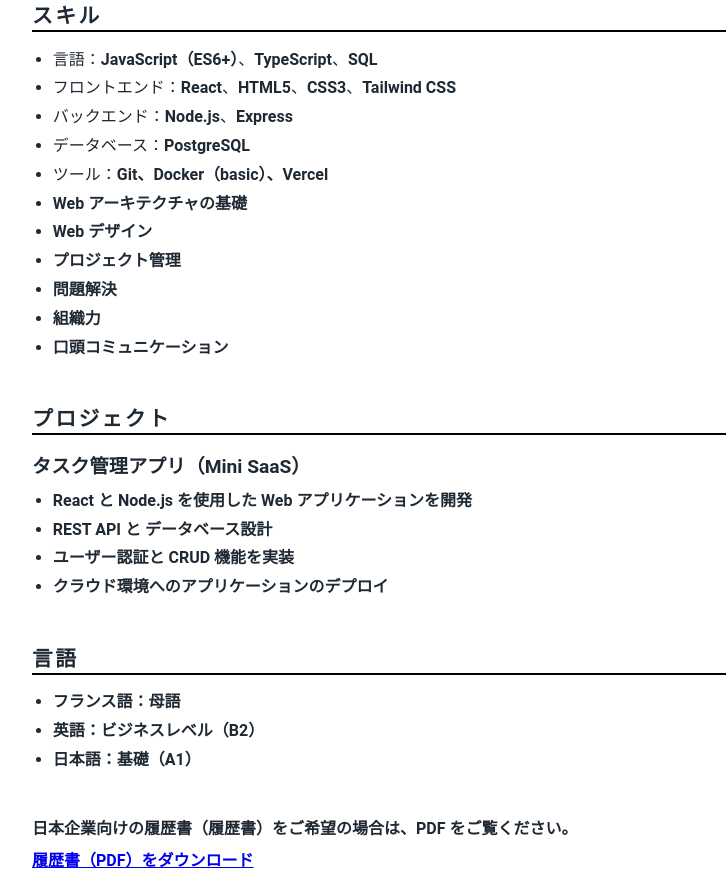
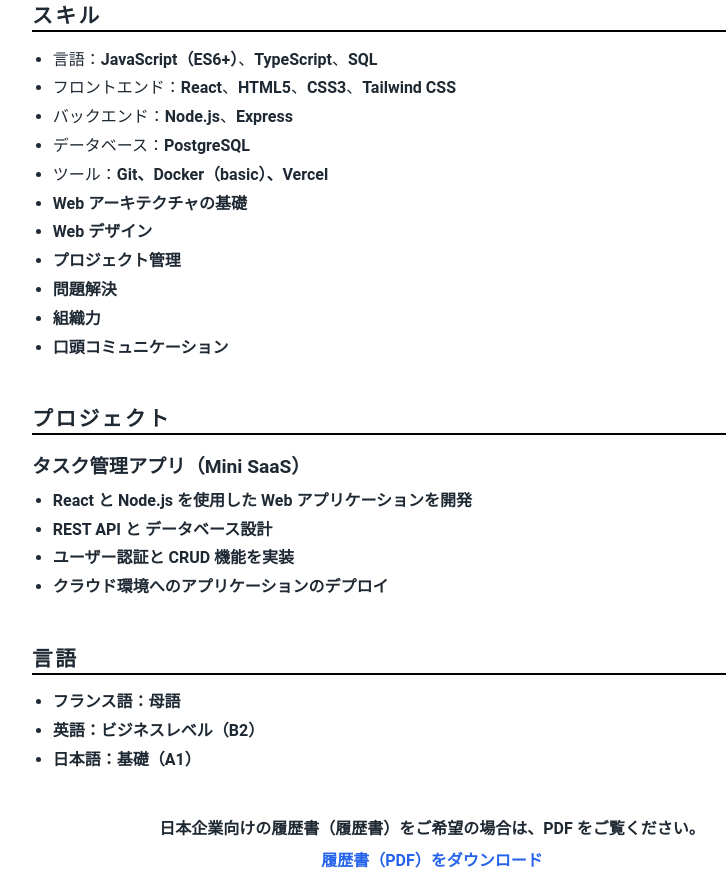
Before and after one commit to PhotomProjects/cv-international, a plain HTML site: page lang/jp/index.html in a window 1280 px wide. Shown: the part 595-1482 px from the top of the page, without its empty margins (208-934 px from the left). Drawn offline with Linux system fonts and the light colour scheme.

Commit message:
docs, added rirekisho + modified css/html for this section

```diff
--- a/css/style.css
+++ b/css/style.css
@@ -202,6 +202,20 @@ strong {
     font-weight: 700;
 }
 
+/* Rirekisho */
+.rirekisho {
+    text-align: center;
+}
+
+.rirekisho a {
+    text-decoration: none;
+    color: var(--link-color)
+}
+
+.rirekisho a:hover {
+    text-decoration: underline;
+}
+
 /* Responsive */
 @media (max-width: 425px) {
     :root {
@@ -284,7 +298,8 @@ page rule is used to modify different aspects of printed pages (targets and modi
 
     /* Hide non-print elements */
     div.header-actions,
-    div.social-links {
+    div.social-links,
+    .rirekisho {
         display: none;
     }
 
--- a/lang/jp/index.html
+++ b/lang/jp/index.html
@@ -11,7 +11,7 @@
     <link rel="alternate" hreflang="x-default" href="../en/index.html"/>
     <link rel="canonical" href="../jp/index.html"/>
     <script src="../../js/script.js" defer></script>
-    <title>CV (JP) - AUTHELIN Florian</title>
+    <title>履歴書 (日本語) - AUTHELIN Florian</title>
     <script type="application/ld+json">
     {
     "@context": "https://schema.org",
@@ -166,7 +166,7 @@
 
         <section class="rirekisho">
             <p>日本企業向けの履歴書（履歴書）をご希望の場合は、PDF をご覧ください。</p>
-            <a href="#">履歴書（PDF）をダウンロード</a>
+            <a href="../../resume/履歴書 (latest ver - approved   厚生労働省).pdf" download>履歴書（PDF）をダウンロード</a>
         </section>
     </main>
 </body>
```
Also changed, not shown: 1 other file.
